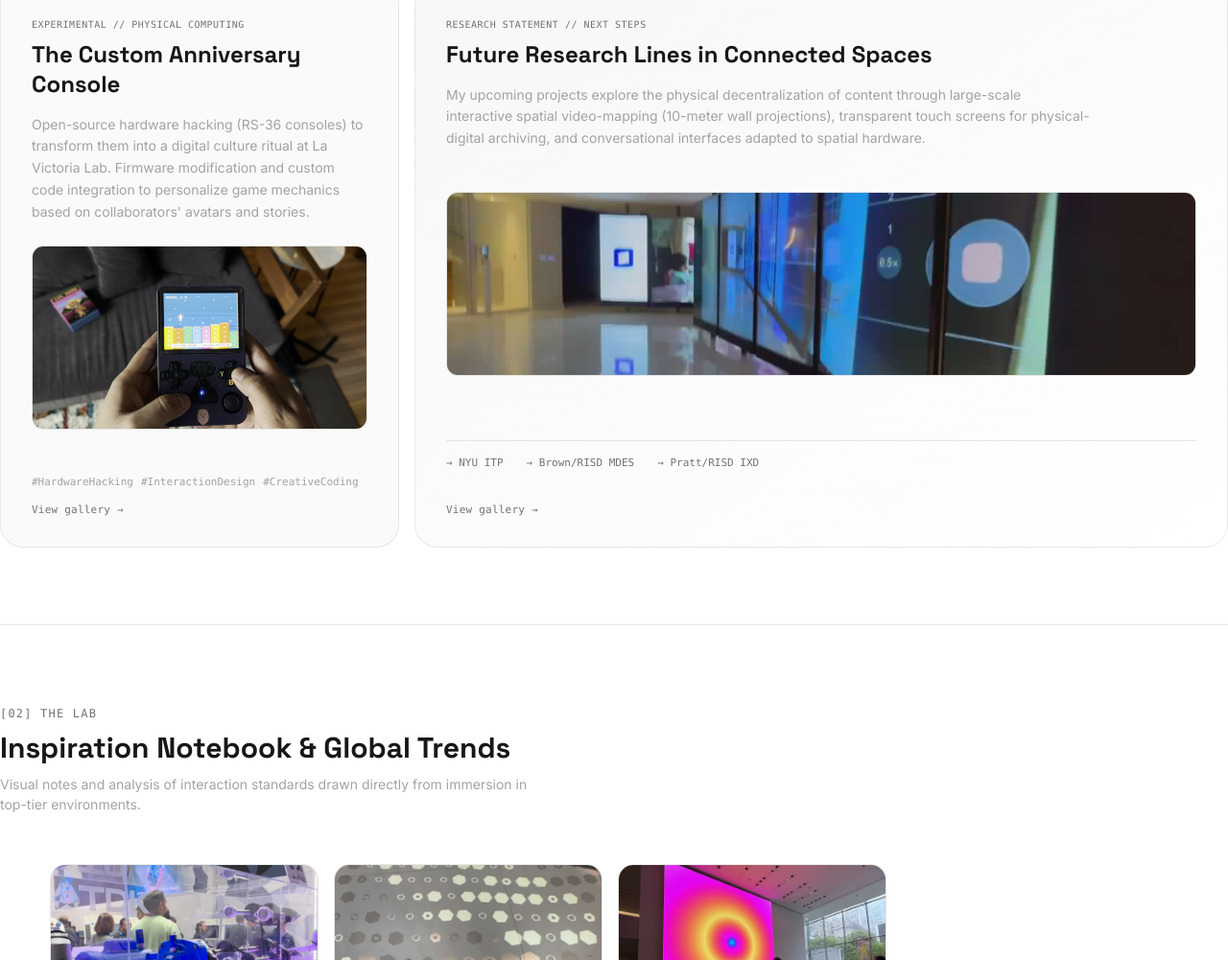
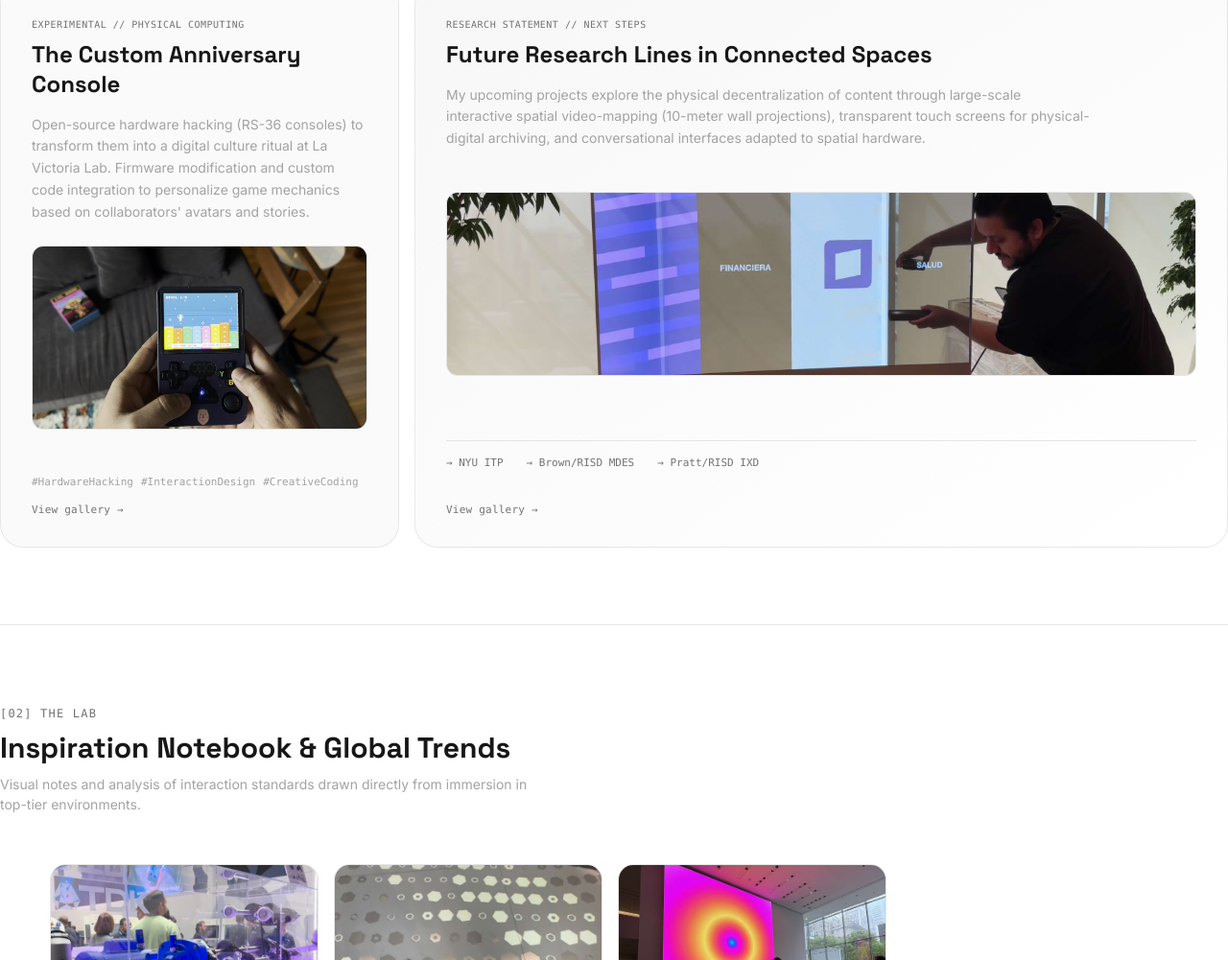
Before and after one commit to dennysluque/dennysgradschool, a website built with Vite: page index.html in a window 1280 px wide. Shown: the part 1668-2669 px from the top of the page at 96% size. Built offline with nearby package versions, Linux system fonts and the light colour scheme.

Commit message:
Use the second Future Research still as the section cover.
The card now shows the transparent screen frame instead of the first video poster.

Co-authored-by: Cursor <cursoragent@cursor.com>

```diff
--- a/index.html
+++ b/index.html
@@ -122,7 +122,7 @@
                     </p>
                 </div>
                 <div class="card-media">
-                    <img src="media/future/video-01.jpg" alt="" loading="lazy">
+                    <img src="media/future/video-02.jpg" alt="" loading="lazy">
                 </div>
                 <div class="card-footer font-mono">
                     <span>→ NYU ITP</span>
```
